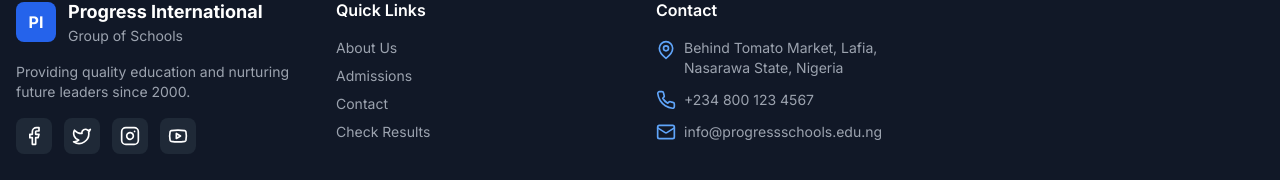
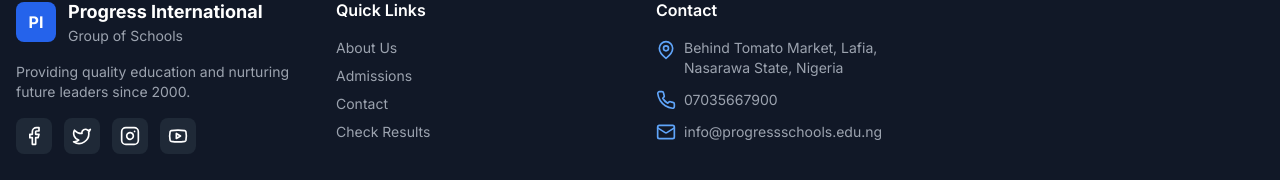
Before and after one commit to Omerta-Platforms/Good-foundation, a Next.js app: page / in a window 1280 px wide. Shown: the part 3269-3449 px from the top of the page. Built offline with nearby package versions, Linux system fonts and the light colour scheme.

Commit message:
Update page.tsx

```diff
--- a/src/app/page.tsx
+++ b/src/app/page.tsx
@@ -466,7 +466,7 @@
                 </li>
                 <li className="flex items-center space-x-2">
                   <Phone className="h-5 w-5 text-primary-400" />
-                  <span>+234 800 123 4567</span>
+                  <span>07035667900</span>
                 </li>
                 <li className="flex items-center space-x-2">
                   <Mail className="h-5 w-5 text-primary-400" />
```
